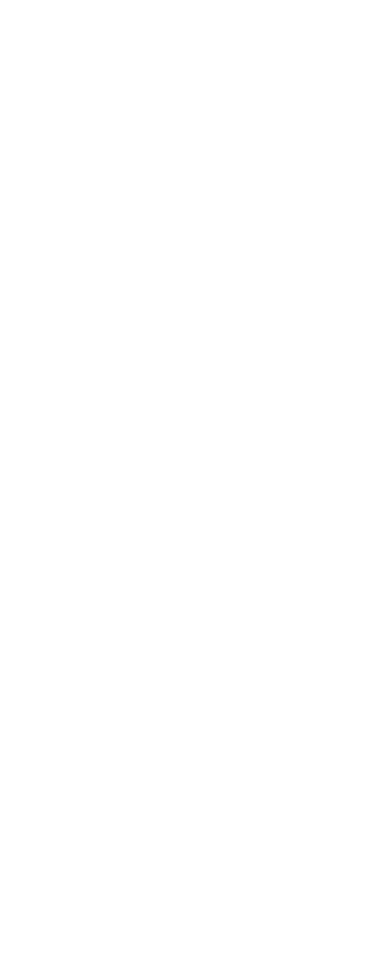
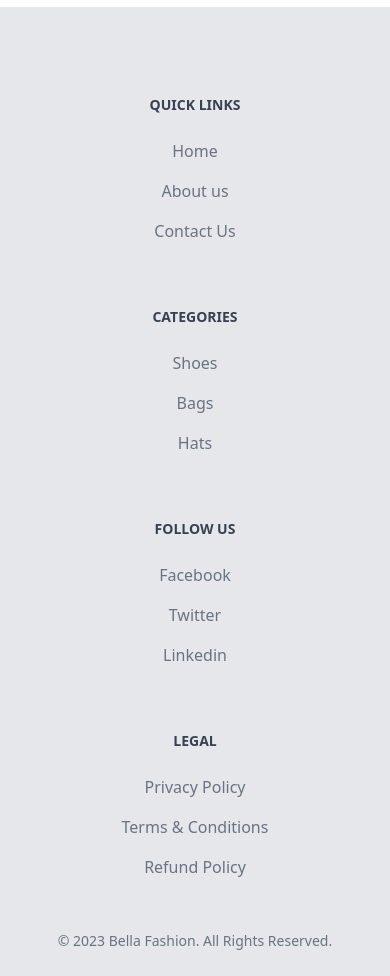
Before and after one commit to MatthewBleUK/ecommerce-site, a React (Vite) app: page / in a window 390 px wide. Shown: the part 4160-5136 px from the top of the page. Before the commit the page ends 4157 px from the top, so only its background shows below. Built offline with nearby package versions, Linux system fonts and the light colour scheme.

Commit message:
Add footer component This commit adds a 4-grid responsive footer component.

```diff
--- a/src/App.jsx
+++ b/src/App.jsx
@@ -1,8 +1,9 @@
+import { BrowserRouter as Router, Route, Routes } from "react-router-dom";
+
 import AnnouncementBar from "./components/AnnouncementBar";
 import Header from "./components/Header";
-import { BrowserRouter as Router, Route, Routes } from "react-router-dom";
-
 import ProductGrid from "./components/ProductGrid";
+import Footer from "./components/Footer";
 
 function App() {
     const navigationItems = ["Shoes", "Bags", "Hats"];
@@ -33,6 +34,8 @@ function App() {
                     />
                 </Routes>
             </Router>
+
+            <Footer />
         </>
     );
 }
--- /dev/null
+++ b/src/components/Footer.jsx
@@ -0,0 +1,108 @@
+function Footer() {
+    return (
+        <footer className="bg-gray-200 dark:bg-gray-900 mt-2.5">
+            <div className="mx-auto max-w-screen-2xl p-9 py-6 lg:py-8">
+                <div className="grid grid-cols-1 sm:grid-cols-2 md:grid-cols-4 text-center sm:text-left md:mb-12">
+                    <div className="mt-16 sm:mt-8">
+                        <h2 className="mb-6 text-sm font-semibold text-gray-700 uppercase dark:text-white">
+                            Quick Links
+                        </h2>
+                        <ul className="text-gray-500 dark:text-gray-400">
+                            <li className="mb-4">
+                                <a href="/" className="hover:underline">
+                                    Home
+                                </a>
+                            </li>
+                            <li className="mb-4">
+                                <a href="/" className="hover:underline">
+                                    About us
+                                </a>
+                            </li>
+                            <li>
+                                <a href="#" className="hover:underline">
+                                    Contact Us
+                                </a>
+                            </li>
+                        </ul>
+                    </div>
+                    <div className="mt-16 sm:mt-8">
+                        <h2 className="mb-6 text-sm font-semibold text-gray-700 uppercase dark:text-white">
+                            Categories
+                        </h2>
+                        <ul className="text-gray-500 dark:text-gray-400">
+                            <li className="mb-4">
+                                <a href="/shoes" className="hover:underline">
+                                    Shoes
+                                </a>
+                            </li>
+                            <li className="mb-4">
+                                <a href="/bags" className="hover:underline">
+                                    Bags
+                                </a>
+                            </li>
+                            <li>
+                                <a href="/hats" className="hover:underline">
+                                    Hats
+                                </a>
+                            </li>
+                        </ul>
+                    </div>
+                    <div className="mt-16 sm:mt-8">
+                        <h2 className="mb-6 text-sm font-semibold text-gray-700 uppercase dark:text-white">
+                            Follow us
+                        </h2>
+                        <ul className="text-gray-500 dark:text-gray-400">
+                            <li className="mb-4">
+                                <a href="#" className="hover:underline ">
+                                    Facebook
+                                </a>
+                            </li>
+                            <li className="mb-4">
+                                <a href="#" className="hover:underline">
+                                    Twitter
+                                </a>
+                            </li>
+                            <li>
+                                <a href="#" className="hover:underline">
+                                    Linkedin
+                                </a>
+                            </li>
+                        </ul>
+                    </div>
+                    <div className="mt-16 sm:mt-8">
+                        <h2 className="mb-6 text-sm font-semibold text-gray-700 uppercase dark:text-white">
+                            Legal
+                        </h2>
+                        <ul className="text-gray-500 dark:text-gray-400">
+                            <li className="mb-4">
+                                <a href="#" className="hover:underline">
+                                    Privacy Policy
+                                </a>
+                            </li>
+                            <li className="mb-4">
+                                <a href="#" className="hover:underline">
+                                    Terms &amp; Conditions
+                                </a>
+                            </li>
+                            <li>
+                                <a href="#" className="hover:underline">
+                                    Refund Policy
+                                </a>
+                            </li>
+                        </ul>
+                    </div>
+                </div>
+
+                <hr className="my-6 border-gray-200 sm:mx-auto dark:border-gray-700 lg:my-8" />
+
+                <div className="sm:flex sm:justify-between text-center sm:text-left">
+                    <span className="text-sm text-gray-500 sm:text-center dark:text-gray-400">
+                        © 2023 Bella Fashion. All Rights Reserved.
+                    </span>
+                </div>
+            </div>
+        </footer>
+    );
+}
+
+export default Footer;
```
